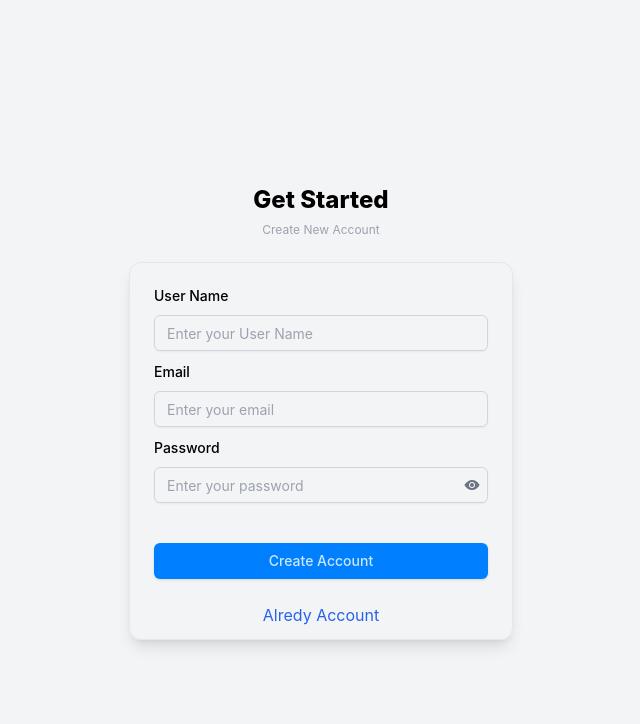
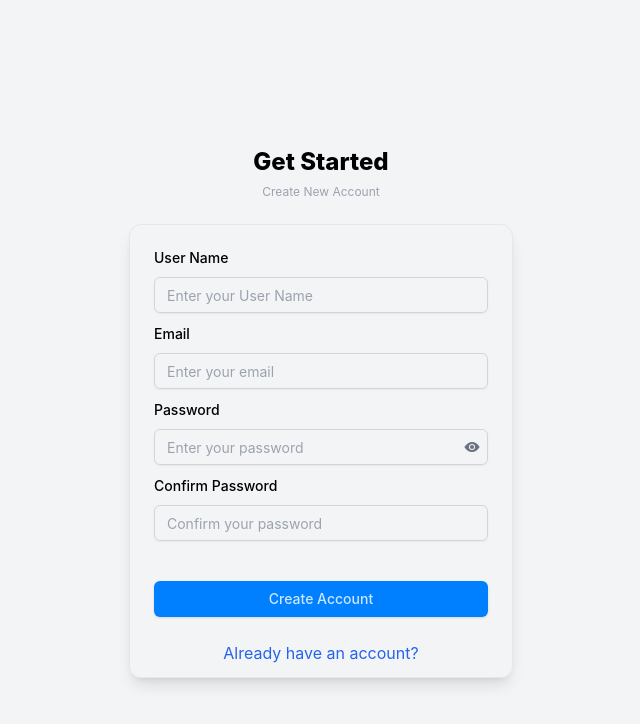
Before and after one commit to afaq000/VideoTao, a Next.js app: page /signup in a window 1280 px wide. Shown: the top 724 px of the page, without its empty margins (319-959 px from the left). Built offline with nearby package versions, Linux system fonts and the light colour scheme.

Commit message:
Form Validation Login page and SignUp page

```diff
--- a/package.json
+++ b/package.json
@@ -19,13 +19,15 @@
     "autoprefixer": "^10.4.20",
     "class-variance-authority": "^0.7.0",
     "clsx": "^2.1.1",
+    "formik": "^2.4.6",
     "lucide-react": "^0.456.0",
     "next": "15.0.3",
     "react": "^18.3.1",
     "react-dom": "^18.3.1",
     "react-icons": "^5.3.0",
     "tailwind-merge": "^2.5.4",
-    "tailwindcss-animate": "^1.0.7"
+    "tailwindcss-animate": "^1.0.7",
+    "yup": "^1.4.0"
   },
   "devDependencies": {
     "@types/node": "^20",
--- a/src/pages/login/index.tsx
+++ b/src/pages/login/index.tsx
@@ -1,4 +1,3 @@
-// src/pages/LoginPage.tsx
 import { Button } from '@/components/ui/button';
 import { Card, CardContent, CardFooter, CardHeader } from '@/components/ui/card';
 import { Input } from '@/components/ui/input';
@@ -6,18 +5,23 @@ import { Label } from '@/components/ui/label';
 import Link from 'next/link';
 import { useState } from 'react';
 import { IoEye, IoEyeOff } from 'react-icons/io5';
+import { Formik, ErrorMessage } from 'formik';
+import * as Yup from 'yup';
+
+const validationSchema = Yup.object({
+  email: Yup.string().email('Invalid email address').required('Email is required'),
+  password: Yup.string().min(6, 'Password must be at least 6 characters').required('Password is required'),
+});
 
 const LoginPage = () => {
-  const [email, setEmail] = useState('');
-  const [password, setPassword] = useState('');
   const [passwordVisible, setPasswordVisible] = useState(false);
 
   const handlePasswordVisibilityToggle = () => {
     setPasswordVisible(!passwordVisible);
   };
 
-  const handleLogin = () => {
-    console.log('Logging in with:', { email, password });
+  const handleLogin = (values: { email: string; password: string }) => {
+    console.log('Logging in with:', values);
   };
 
   return (
@@ -26,20 +30,34 @@ const LoginPage = () => {
         <h2 className="text-2xl font-semibold text-center">Login</h2>
         <h2 className="text-xs text-gray-400 text-center">Get Start</h2>
       </CardHeader>
+
+      <Formik
+        initialValues={{ email: '', password: '' }}
+        validationSchema={validationSchema}
+        onSubmit={handleLogin}
+      >
+        {({ values, handleChange, handleBlur, errors, touched, handleSubmit }) => (
           <Card className="w-full md:w-96 shadow-lg mt-3">
-
-
+            <form onSubmit={handleSubmit}>
               <CardContent>
                 <div className="space-y-2 pt-4">
+
                   <div>
                     <Label htmlFor="email">Email</Label>
                     <Input
                       id="email"
                       type="email"
-                value={email}
-                onChange={(e) => setEmail(e.target.value)}
+                      name="email"
+                      value={values.email}
+                      onChange={handleChange}
+                      onBlur={handleBlur}
                       placeholder="Enter your email"
-                className="w-full mt-2 border border-gray-300"
+                      className={`w-full mt-2 border ${errors.email && touched.email ? 'border-red-500' : 'border-gray-300'}`}
+                    />
+                    <ErrorMessage
+                      name="email"
+                      component="div"
+                      className="text-sm text-red-500"
                     />
                   </div>
 
@@ -49,10 +67,12 @@ const LoginPage = () => {
                       <Input
                         id="password"
                         type={passwordVisible ? 'text' : 'password'}
-                  value={password}
-                  onChange={(e) => setPassword(e.target.value)}
+                        name="password"
+                        value={values.password}
+                        onChange={handleChange}
+                        onBlur={handleBlur}
                         placeholder="Enter your password"
-                  className="w-full mt-2 pr-10 border-gray-300"
+                        className={`w-full mt-2 pr-10 border ${errors.password && touched.password ? 'border-red-500' : 'border-gray-300'}`}
                       />
                       <button
                         type="button"
@@ -61,30 +81,37 @@ const LoginPage = () => {
                       >
                         {passwordVisible ? <IoEyeOff /> : <IoEye />}
                       </button>
+                      <ErrorMessage
+                        name="password"
+                        component="div"
+                        className="text-sm text-red-500"
+                      />
                     </div>
                   </div>
                 </div>
               </CardContent>
 
               <CardFooter>
-          <Button variant={"default"} onClick={handleLogin} className="w-full mt-4">Login</Button>
+                <Button variant={"default"} type="submit" className="w-full mt-4">
+                  Login
+                </Button>
               </CardFooter>
 
-        <div className='flex justify-end -mt-2 px-4'>
+              <div className="flex justify-end -mt-2 px-4">
                 <Link href={"/signup"}>
-        <p className='text-blue-600 hover:underline text-xxs'>
-            Forget Password</p></Link>
+                  <p className="text-blue-600 hover:underline text-xxs">Forget Password</p>
+                </Link>
               </div>
 
-        <div className='flex justify-center pb-3'>
+              <div className="flex justify-center pb-3">
                 <Link href={"/signup"}>
-        <p className='text-blue-600 hover:underline'>
-            Creat Account</p></Link>
+                  <p className="text-blue-600 hover:underline">Create Account</p>
+                </Link>
               </div>
-
+            </form>
           </Card>
-
-
+        )}
+      </Formik>
     </div>
   );
 };
--- a/src/pages/signup/index.tsx
+++ b/src/pages/signup/index.tsx
@@ -1,4 +1,3 @@
-// src/pages/LoginPage.tsx
 import { Button } from '@/components/ui/button';
 import { Card, CardContent, CardFooter, CardHeader } from '@/components/ui/card';
 import { Input } from '@/components/ui/input';
@@ -6,18 +5,27 @@ import { Label } from '@/components/ui/label';
 import Link from 'next/link';
 import { useState } from 'react';
 import { IoEye, IoEyeOff } from 'react-icons/io5';
+import { Formik, Field, Form, ErrorMessage } from 'formik';
+import * as Yup from 'yup';
+
+const validationSchema = Yup.object({
+  name: Yup.string().min(3, 'Name must be at least 3 characters').required('Name is required'),
+  email: Yup.string().email('Invalid email address').required('Email is required'),
+  password: Yup.string().min(6, 'Password must be at least 6 characters').required('Password is required'),
+  confirmPassword: Yup.string()
+    .oneOf([Yup.ref('password')], 'Passwords must match')
+    .required('Confirm Password is required'),
+});
 
 const SignUpPage = () => {
-  const [email, setEmail] = useState('');
-  const [password, setPassword] = useState('');
   const [passwordVisible, setPasswordVisible] = useState(false);
 
   const handlePasswordVisibilityToggle = () => {
     setPasswordVisible(!passwordVisible);
   };
 
-  const handleLogin = () => {
-    console.log('Logging in with:', { email, password });
+  const handleSignUp = (values: { name: string; email: string; password: string }) => {
+    console.log('Signing up with:', values);
   };
 
   return (
@@ -25,48 +33,60 @@ const SignUpPage = () => {
       <CardHeader>
         <h2 className="text-2xl font-extrabold text-center">Get Started</h2>
         <h2 className="text-xs text-center text-gray-400">Create New Account</h2>
+      </CardHeader>
 
-        </CardHeader>
       <Card className="w-full md:w-96 shadow-lg">
 
-
+        <Formik
+          initialValues={{
+            name: '',
+            email: '',
+            password: '',
+            confirmPassword: ''
+          }}
+          validationSchema={validationSchema}
+          onSubmit={handleSignUp}
+        >
+          <Form>
             <CardContent>
               <div className="space-y-2">
 
-          <div className='mt-5'>
+                <div className="mt-5">
                   <Label htmlFor="name">User Name</Label>
-              <Input
+                  <Field
                     id="name"
-                type="name"
-                value={email}
-                onChange={(e) => setEmail(e.target.value)}
+                    name="name"
+                    type="text"
                     placeholder="Enter your User Name"
                     className="w-full mt-2 border border-gray-300 placeholder:text-gray-400"
+                    as={Input}
                   />
+                  <ErrorMessage name="name" component="div" className="text-red-500 text-xs" />
                 </div>
 
                 <div>
                   <Label htmlFor="email">Email</Label>
-              <Input
+                  <Field
                     id="email"
+                    name="email"
                     type="email"
-                value={email}
-                onChange={(e) => setEmail(e.target.value)}
                     placeholder="Enter your email"
                     className="w-full mt-2 border border-gray-300 placeholder:text-gray-400"
+                    as={Input}
                   />
+                  <ErrorMessage name="email" component="div" className="text-red-500 text-xs" />
                 </div>
 
                 <div>
                   <Label htmlFor="password">Password</Label>
                   <div className="relative">
-                <Input
+                    <Field
                       id="password"
+                      name="password"
                       type={passwordVisible ? 'text' : 'password'}
-                  value={password}
-                  onChange={(e) => setPassword(e.target.value)}
                       placeholder="Enter your password"
                       className="w-full mt-2 pr-10 border-gray-300 placeholder:text-gray-400"
+                      as={Input}
                     />
                     <button
                       type="button"
@@ -76,23 +96,40 @@ const SignUpPage = () => {
                       {passwordVisible ? <IoEyeOff /> : <IoEye />}
                     </button>
                   </div>
+                  <ErrorMessage name="password" component="div" className="text-red-500 text-xs" />
+                </div>
+
+                <div>
+                  <Label htmlFor="confirmPassword">Confirm Password</Label>
+                  <Field
+                    id="confirmPassword"
+                    name="confirmPassword"
+                    type={passwordVisible ? 'text' : 'password'}
+                    placeholder="Confirm your password"
+                    className="w-full mt-2 pr-10 border-gray-300 placeholder:text-gray-400"
+                    as={Input}
+                  />
+                  <ErrorMessage name="confirmPassword" component="div" className="text-red-500 text-xs" />
                 </div>
               </div>
             </CardContent>
 
             <CardFooter>
-          <Button variant={"default"} onClick={handleLogin} className="w-full mt-4">Create Account</Button>
+              <Button type="submit" variant={"default"} className="w-full mt-4">
+                Create Account
+              </Button>
             </CardFooter>
+          </Form>
+        </Formik>
 
         <div className='flex justify-center pb-3'>
-        <Link href={"/login"}>
+          <Link href="/login">
             <p className='text-blue-600 hover:underline'>
-            Alredy Account</p></Link>
+              Already have an account?
+            </p>
+          </Link>
         </div>
-
       </Card>
-
-
     </div>
   );
 };
```
Also changed, not shown: 1 other file (tests, documents, lock files or other folders). Lines whose indentation alone changed are shown as unchanged.
